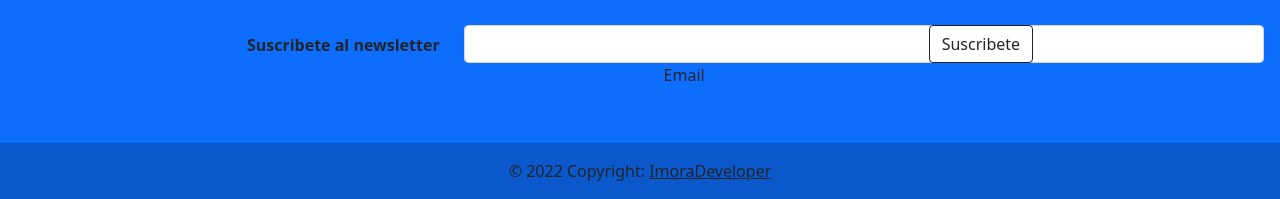
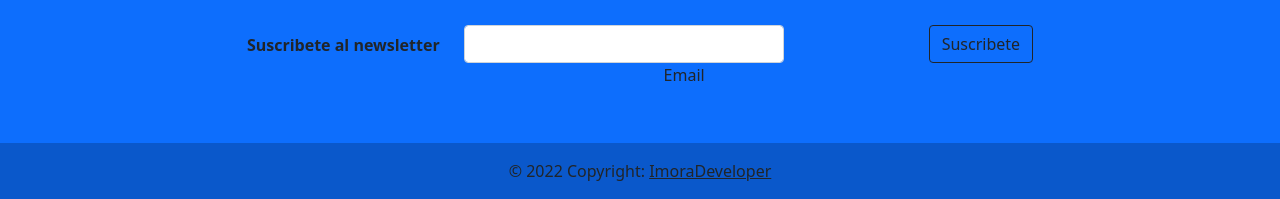
Before and after one commit to ImoraDeveloper/PFBS, a plain HTML site: page index.html in a window 1280 px wide. Shown: the part 968-1167 px from the top of the page. Drawn offline with nearby package versions, Linux system fonts and the light colour scheme.

Commit message:
mejorando tamaño

```diff
--- a/scss/_general.scss
+++ b/scss/_general.scss
@@ -45,7 +45,7 @@ nav {
   }
 }
 .form-control {
-  width: 100vh;
+  width: 40vh;
 }
 .contenedor {
   display: flex;
```
Also changed, not shown: css/style.css, 1 other file.
